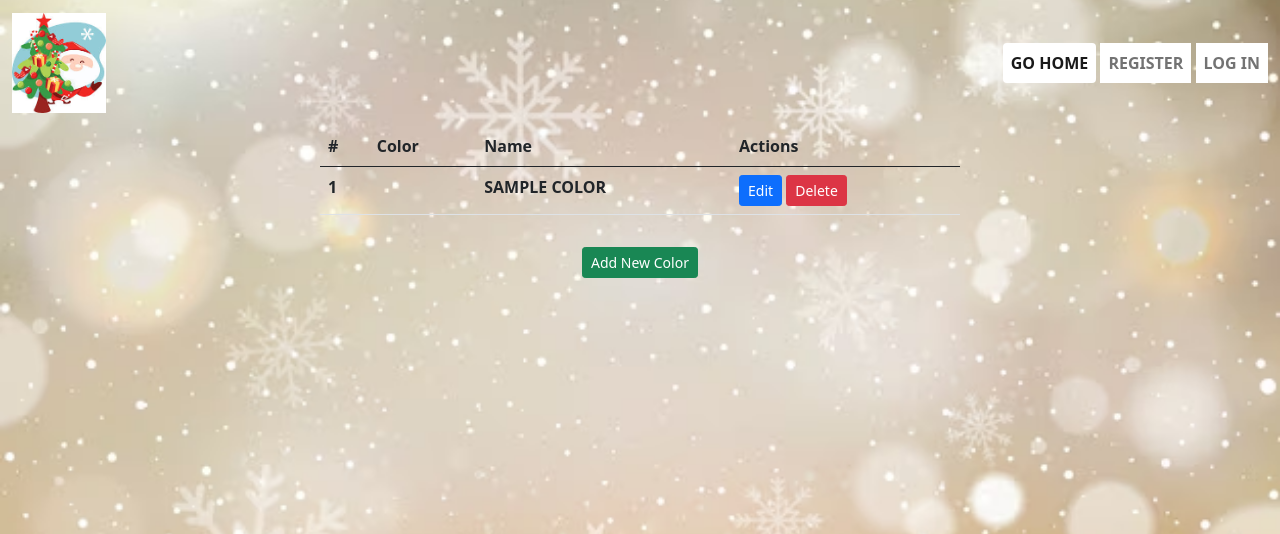
After one commit to R15-PTIVIS/first-groupwork, a Django app: page /colors/ in a window 1280 px wide. The commit adds this page. Shown: the top 534 px of the page. Run offline with Django 3.2, Linux system fonts and the light colour scheme; tables that the repository leaves empty hold one stand-in row (values such as "Sample post").

Commit message:
ERR-89 Add model for color picker plus CRUD

```diff
--- a/group_work_one/joulukortti/admin.py
+++ b/group_work_one/joulukortti/admin.py
@@ -1,5 +1,6 @@
 from django.contrib import admin
 
-from .models import XmasCard
+from .models import XmasCard, Color
 
 admin.site.register(XmasCard)
+admin.site.register(Color)
--- a/group_work_one/joulukortti/models.py
+++ b/group_work_one/joulukortti/models.py
@@ -11,3 +11,10 @@ class XmasCard(models.Model):
 
     def __str__(self):
         return f"{self.name}"
+
+class Color(models.Model):
+    name = models.CharField(max_length=100, unique=True)
+    hex_value = models.CharField(max_length=7)  # To store values like '#ffffff'
+
+    def __str__(self):
+        return self.name
--- a/group_work_one/joulukortti/templates/joulukortti/base.html
+++ b/group_work_one/joulukortti/templates/joulukortti/base.html
@@ -25,7 +25,7 @@
             </a>
             <div class="navbar-nav">
                 {% if request.path != '/' %}
-                <a href="{% url 'home' %}" class="nav-link active text-uppercase fw-bold rounded" aria-current="page">Go to Home</a>&nbsp;
+                <a href="{% url 'home' %}" class="nav-link active text-uppercase fw-bold rounded" aria-current="page">Go Home</a>&nbsp;
                 {% endif %}
 
                 {% if user.is_authenticated %}
--- a/group_work_one/joulukortti/templates/joulukortti/canvas.html
+++ b/group_work_one/joulukortti/templates/joulukortti/canvas.html
@@ -69,7 +69,8 @@
             </div>
         </div>
 
-        <div class="ms-3 align-self-end">
+        <div class="ms-3 align-self-end d-flex flex-column">
+            <a class="btn btn-info m-2" href="{% url 'color_list' %}">Modify Colors</a>
             <button id="downloadBtn" class="btn btn-primary m-2">Download Drawing</button>
             {% if user.is_authenticated %}
                 <button id="saveDrawing" data-url="{% url 'save_drawing' %}" class="btn btn-secondary m-2">
--- /dev/null
+++ b/group_work_one/joulukortti/templates/joulukortti/colors/color_list.html
@@ -0,0 +1,37 @@
+<!-- List all colors -->
+{% extends 'joulukortti/base.html' %}
+{% load static %}
+
+{% block title %}List of Colors{% endblock %}
+
+{% block content %}
+
+<table class="table" style="width: 50%; margin-left: auto; margin-right: auto;">
+    <thead>
+        <tr>
+            <th scope="col">#</th>
+            <th scope="col">Color</th>
+            <th scope="col">Name</th>
+            <th scope="col">Actions</th>
+        </tr>
+    </thead>
+    <tbody>
+        {% for color in object_list %}
+            <tr>
+                <th scope="row">{{ forloop.counter }}</th>
+                <td>
+                    <div style="width: 30px; height: 30px; background-color: {{ color.hex_value }};"></div>
+                </td>
+                <td class="fw-bold text-uppercase">{{ color.name }}</td>
+                <td>
+                    <a href="{% url 'color_edit' color.id %}" class="btn btn-primary btn-sm">Edit</a>
+                    <a href="{% url 'color_delete' color.id %}" class="btn btn-danger btn-sm">Delete</a>
+                </td>
+            </tr>
+        {% endfor %}
+    </tbody>
+</table>
+<div class="p-3" style="display: flex; justify-content: center;">
+<a href="{% url 'color_add' %}" class="btn btn-success btn-sm">Add New Color</a>
+</div>
+{% endblock %}
--- a/group_work_one/joulukortti/urls.py
+++ b/group_work_one/joulukortti/urls.py
@@ -1,9 +1,15 @@
 from django.urls import path
 from . import views
+from .views import ColorListView, ColorCreateView, ColorUpdateView, ColorDeleteView
+
 
 urlpatterns = [
     path('', views.home, name='home'),
     path('canvas/', views.canvas, name='canvas'),
     path('gallery/', views.gallery, name='gallery'),
-    path('save_drawing/', views.save_drawing, name='save_drawing')
+    path('save_drawing/', views.save_drawing, name='save_drawing'),
+    path('colors/', ColorListView.as_view(), name='color_list'),
+    path('colors/add/', ColorCreateView.as_view(), name='color_add'),
+    path('colors/<int:pk>/edit/', ColorUpdateView.as_view(), name='color_edit'),
+    path('colors/<int:pk>/delete/', ColorDeleteView.as_view(), name='color_delete'),
 ]
--- a/group_work_one/joulukortti/views.py
+++ b/group_work_one/joulukortti/views.py
@@ -1,5 +1,8 @@
 from django.contrib.auth.models import User
 from django.contrib.auth.decorators import login_required
+from django.views.generic import ListView, CreateView, UpdateView, DeleteView
+from django.urls import reverse_lazy
+from .models import Color
 
 import json
 from django.http import HttpResponse
@@ -72,3 +75,24 @@ def get_unique_filename(filename):
         filename = f"{name}_{counter}{ext}"
         counter += 1
     return filename
+
+class ColorListView(ListView):
+    model = Color
+    template_name = 'joulukortti/colors/color_list.html'
+
+class ColorCreateView(CreateView):
+    model = Color
+    fields = ['name', 'hex_value']
+    template_name = 'joulukortti/colors/color_form.html'
+    success_url = reverse_lazy('color_list')
+
+class ColorUpdateView(UpdateView):
+    model = Color
+    fields = ['name', 'hex_value']
+    template_name = 'joulukortti/colors/color_form.html'
+    success_url = reverse_lazy('color_list')
+
+class ColorDeleteView(DeleteView):
+    model = Color
+    template_name = 'joulukortti/colors/color_confirm_delete.html'
+    success_url = reverse_lazy('color_list')
```
Also changed, not shown: group_work_one/joulukortti/static/css/login.css (+11 -2 lines), group_work_one/joulukortti/static/css/register.css (+9 -2 lines), group_work_one/joulukortti/templates/joulukortti/colors/color_confirm_delete.html (added, +16 -0 lines), group_work_one/joulukortti/templates/joulukortti/colors/color_form.html (added, +16 -0 lines), group_work_one/joulukortti/migrations/0004_color.py (added).
